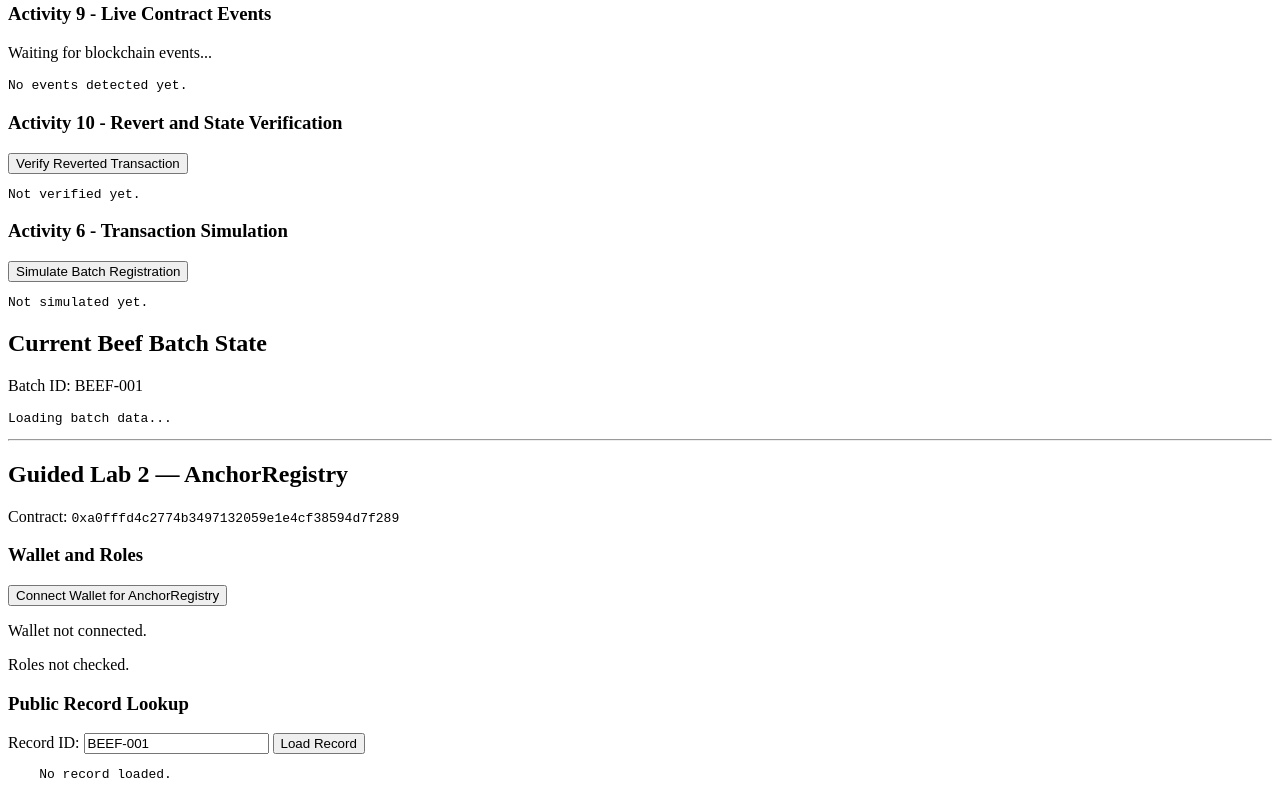
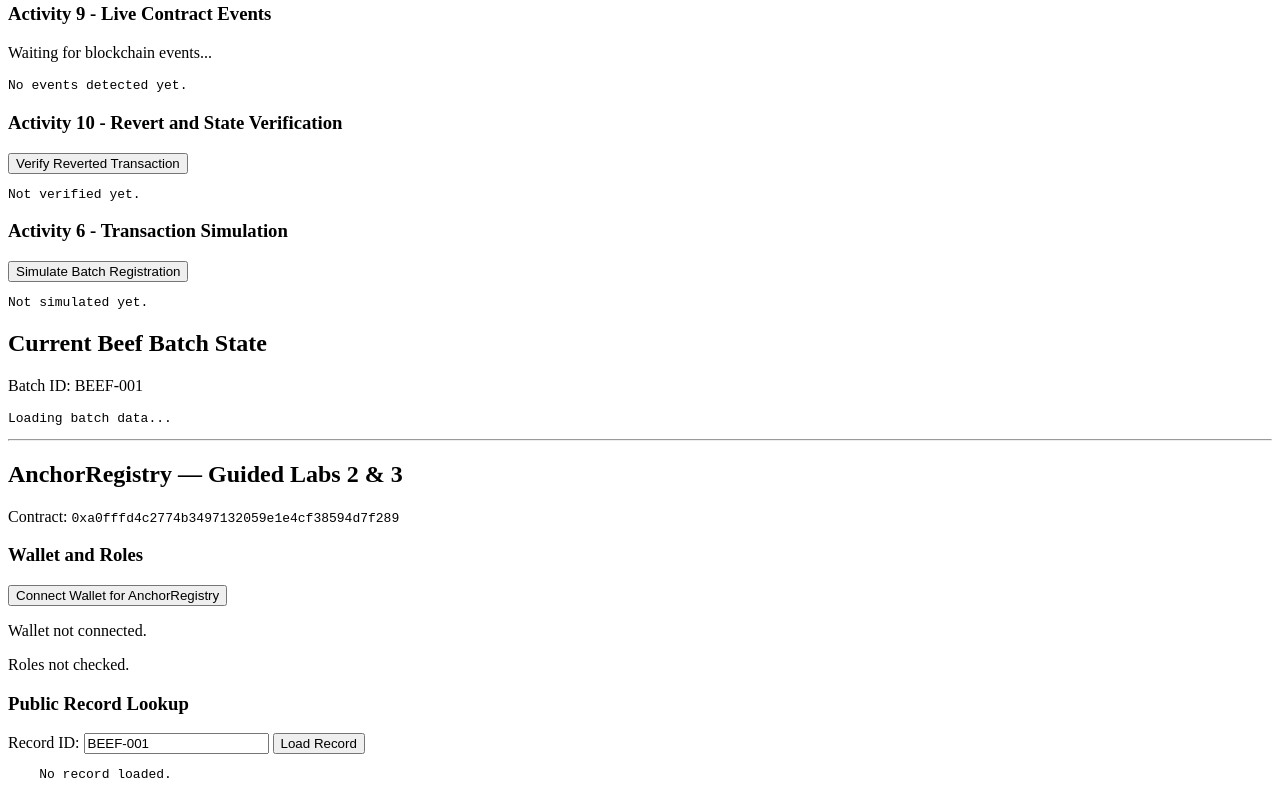
Before and after one commit to bhavana-sriharika-kondapalli/individual-dapp-lab, a website with bundled scripts: page frontend/public/index.html in a window 1280 px wide. Shown: the part 591-1401 px from the top of the page. Built offline with nearby package versions, Linux system fonts and the light colour scheme.

Commit message:
Update AnchorRegistry heading for Guided Labs 2 and 3

```diff
--- a/frontend/public/index.html
+++ b/frontend/public/index.html
@@ -40,7 +40,7 @@
   <hr>
 
 <section id="anchorRegistryLab">
-  <h2>Guided Lab 2 — AnchorRegistry</h2>
+  <h2>AnchorRegistry — Guided Labs 2 &amp; 3</h2>
 
   <p>
     Contract:
```
